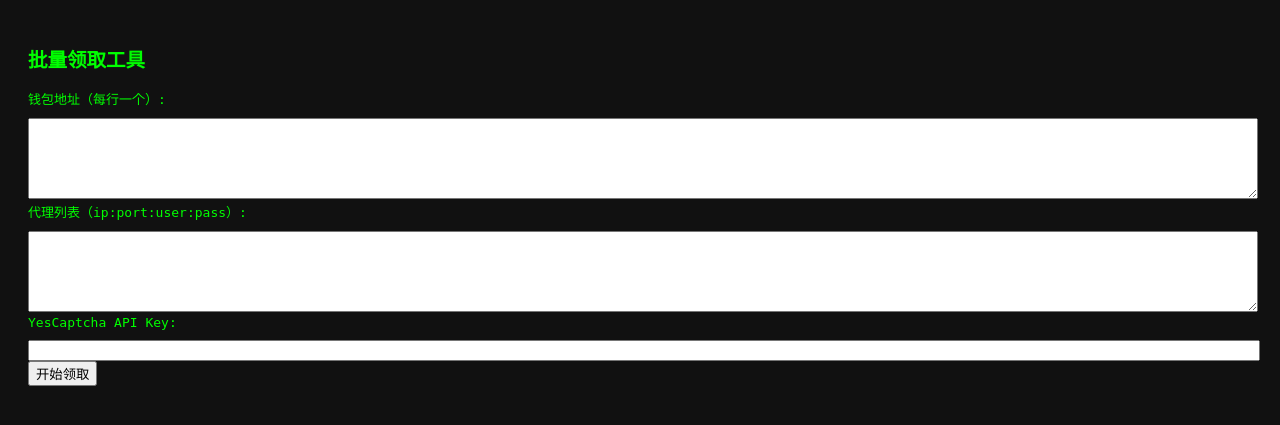
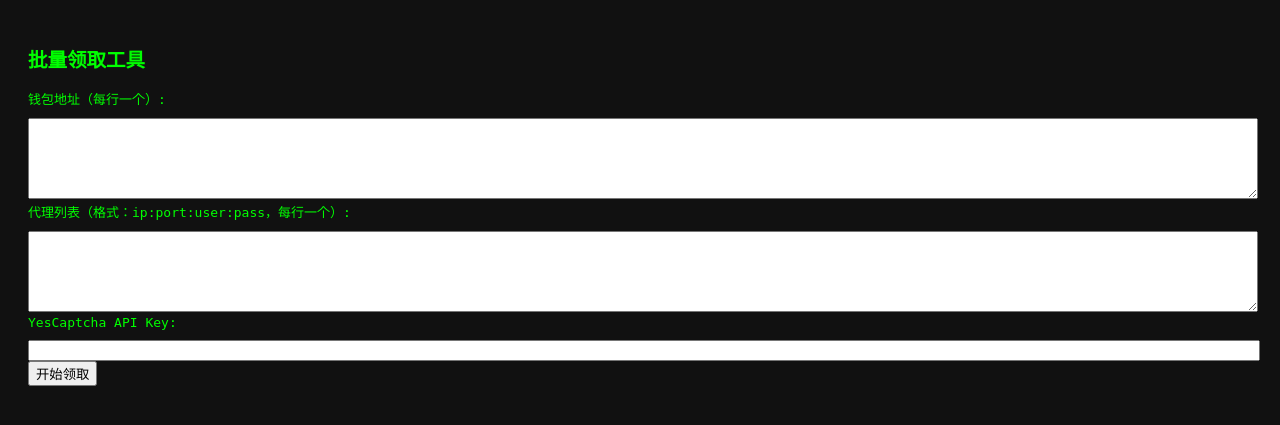
Before and after one commit to fishman6666/faucet-automation, a Flask app: page / in a window 1280 px wide. Shown: the top 425 px of the page. Run offline with Flask 3, Linux system fonts and the light colour scheme.

Commit message:
index.html

```diff
--- a/templates/index.html
+++ b/templates/index.html
@@ -14,7 +14,7 @@
   <form id="mainForm">
     <label>钱包地址（每行一个）:</label><br>
     <textarea id="addresses" rows="5"></textarea><br>
-    <label>代理列表（ip:port:user:pass）:</label><br>
+    <label>代理列表（格式：ip:port:user:pass，每行一个）:</label><br>
     <textarea id="proxies" rows="5"></textarea><br>
     <label>YesCaptcha API Key:</label><br>
     <input id="clientKey"><br>
```
